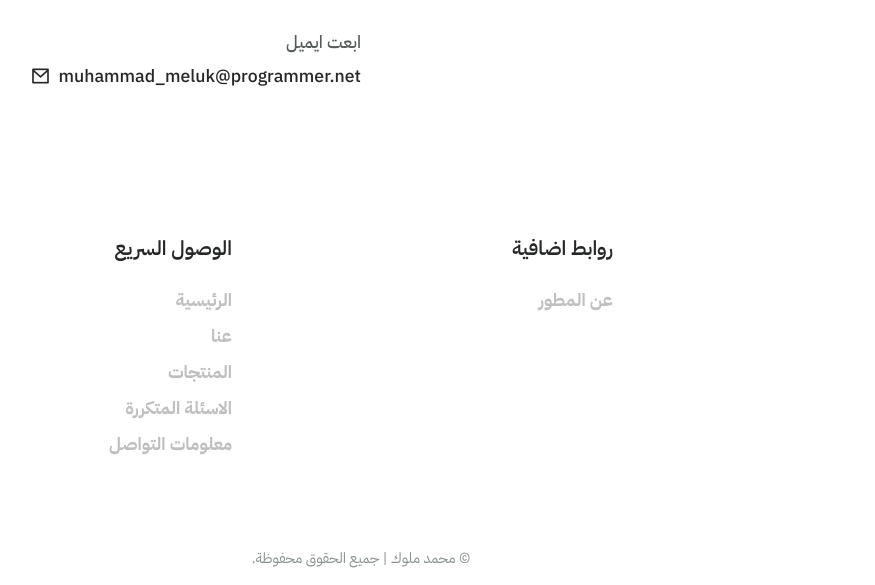
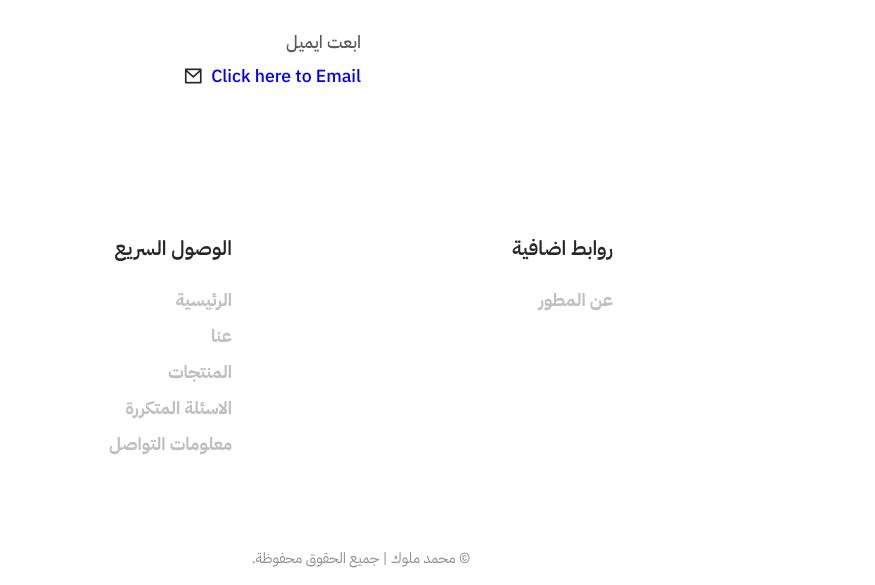
Before and after one commit to MSMelok/plastic-corner, a plain HTML site: page index.html in a window 1280 px wide. Shown: the part 5520-6105 px from the top of the page, without its empty margins (279-1154 px from the left). Drawn offline with nearby package versions, Linux system fonts and the light colour scheme.

Commit message:
Update index.html

```diff
--- a/index.html
+++ b/index.html
@@ -562,7 +562,10 @@
                         <div class="contact__information">
                             <h3 class="contact__subtitle">ابعت ايميل</h3>
                             <span class="contact__description">
-                                muhammad_meluk@programmer.net
+                                <a href="mailto:muhammad_meluk@programmer.net">
+                                    Click here to Email
+                                </a>
+
                                 <i class="ri-mail-line contact__icon"></i>
                             </span>
                         </div>
```
